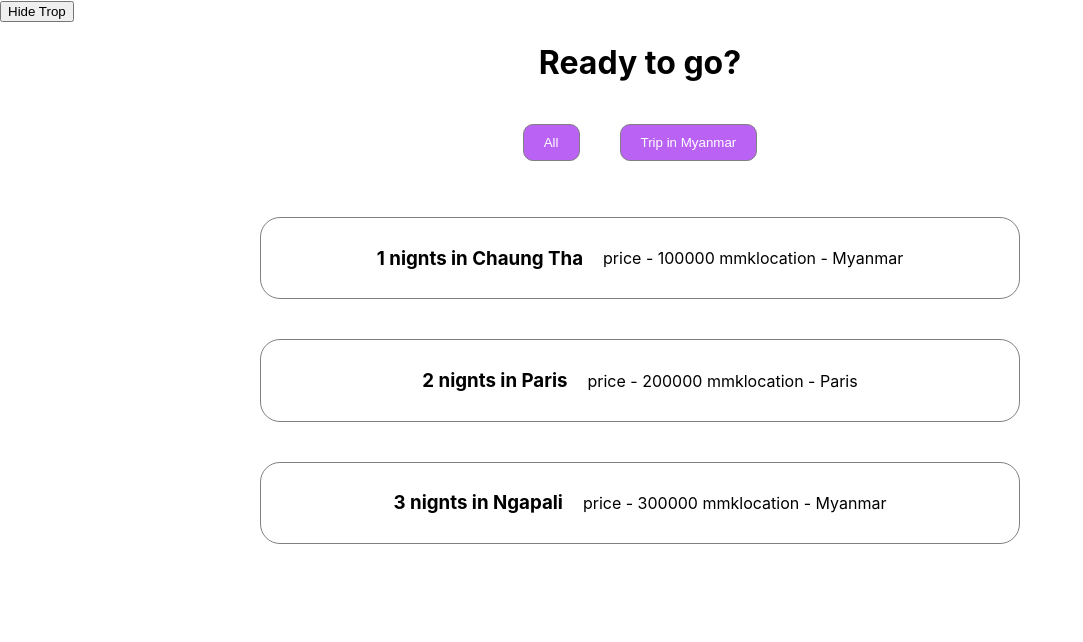
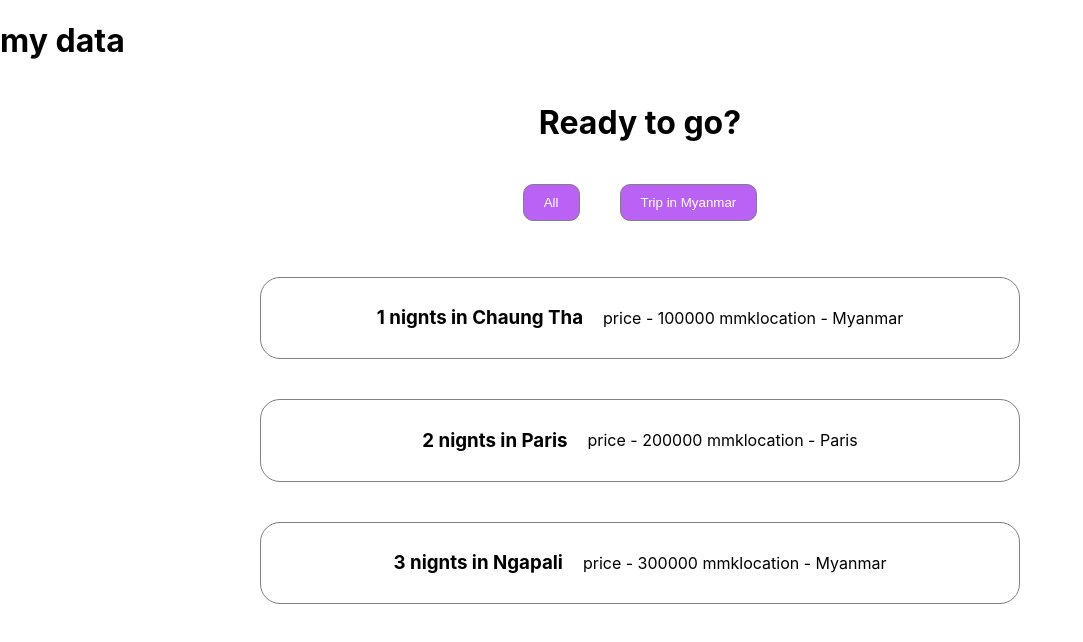
Before and after one commit to donecho/CreativeCoder_React_Course, a React (Create React App) app in the folder trip.mm/: page / in a window 1280 px wide. Shown: the top 642 px of the page, without its empty margins (0-1083 px from the left). Built offline with nearby package versions, Linux system fonts and the light colour scheme; data requests are answered from the project's data file.

Commit message:
37-how-react-rendering-working-detail

```diff
--- a/trip.mm/src/App.js
+++ b/trip.mm/src/App.js
@@ -1,15 +1,22 @@
-import { useState } from 'react';
+import { useEffect, useState } from 'react';
 import './App.css';
 import TripList from './components/Triplist/index.js';
 
 function App() {
 
-  let [show,setShow] = useState(true);
+  let [data,setData] = useState("my data");
+  let myFunction = ()=>{
+    setData('update data'); //If same data set , not renderding
+  }
+
+  useEffect(()=>{
+
+  },[])
 
   return (
     <>
-      <button onClick={()=>setShow(false)}>Hide Trop</button>
-     { show && <TripList/>}
+    <h1>{data}</h1>
+      <TripList/>
     </>
   );
 }
```
